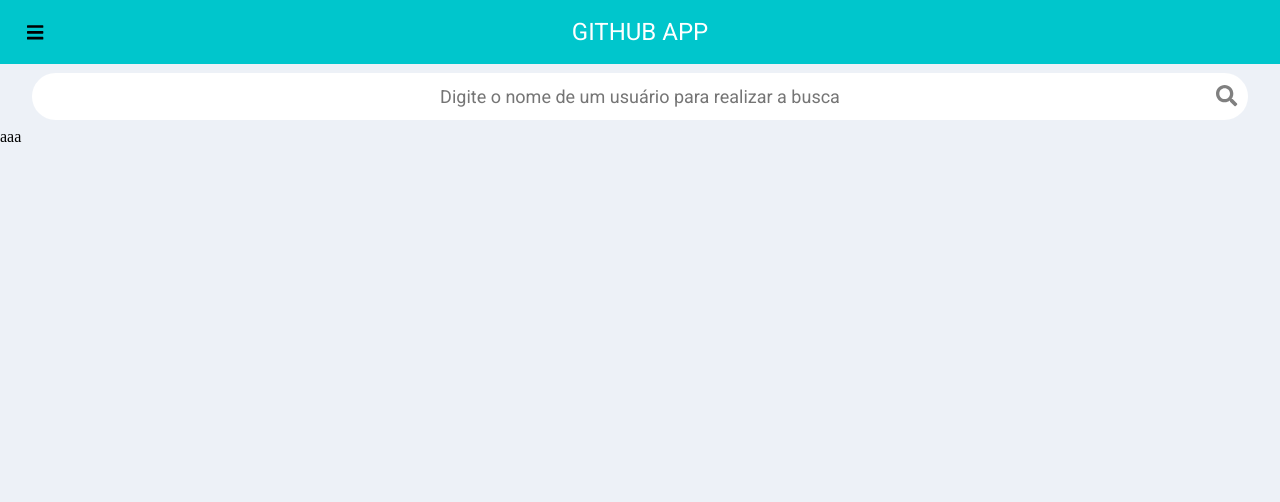
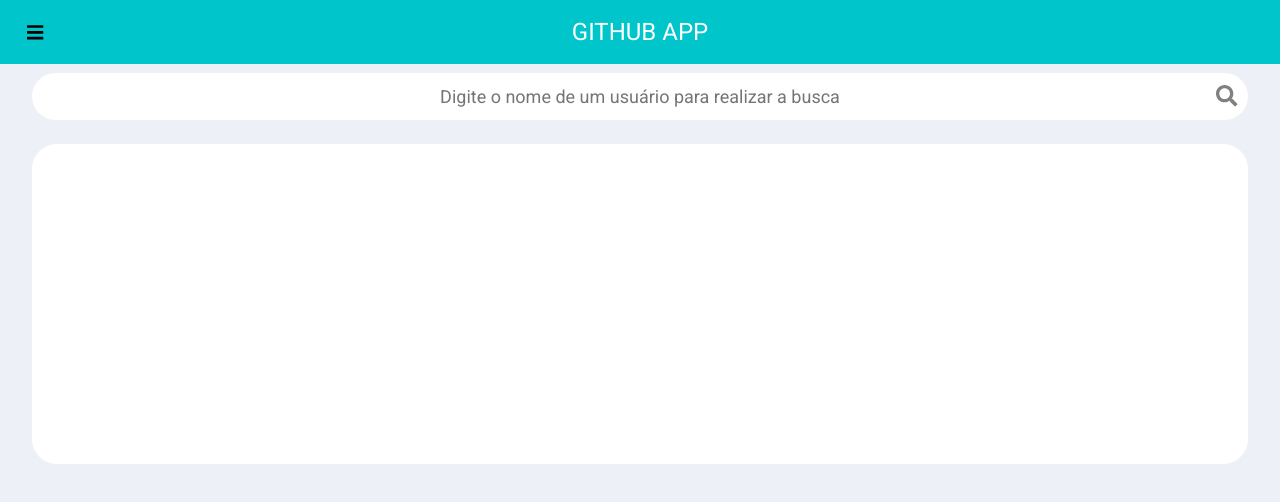
Before and after one commit to DanielLCintra/github-app, a React (Create React App) app: page / in a window 1280 px wide. Shown: the top 502 px of the page. Built offline with nearby package versions, Linux system fonts and the light colour scheme.

Commit message:
Atualizações

```diff
--- a/src/components/Card/index.js
+++ b/src/components/Card/index.js
@@ -1,7 +1,12 @@
 import React from "react";
+import "./styles.scss";
 
 const Card = ({ children }) => {
-  return <div className="card">{children}</div>;
+  return (
+    <div className="card-container">
+      <div className="card">{children}</div>
+    </div>
+  );
 };
 
 export default Card;
--- a/src/components/Card/styles.scss
+++ b/src/components/Card/styles.scss
@@ -1,13 +1,21 @@
 @import '../../assets/styles/';
 
-.card {
-    width: '80%';
+.card-container{
     display: flex;
     justify-content: center;
     align-items: center;
-    height: 10em;
+    height: 20em;
     padding: 0 2em;
     position: relative;
-    background-color: color('neutral','100');
-    border-radius: 51px;
+    margin-top: 1em;
+    .card {
+        width: 100%;
+        height: 100%;
+        display: flex;
+        justify-content: center;
+        align-items: center;
+        position: relative;
+        background-color: color('neutral','100');
+        border-radius: 25px;
+    }
 }
--- a/src/components/Input/styles.scss
+++ b/src/components/Input/styles.scss
@@ -2,7 +2,6 @@
 
 
 .input-container{
-    width: '100%';
     display: flex;
     justify-content: center;
     align-items: center;
@@ -13,7 +12,7 @@
         background-color: color('neutral','100');
         border: none;
         height: 2.5em;
-        border-radius: 51px;
+        border-radius: 25px;
         width: 100%;
         text-align: center;
         @include tipography('subtitle');
--- a/src/pages/Home/index.js
+++ b/src/pages/Home/index.js
@@ -13,7 +13,7 @@
         iconSize="lg"
       />
 
-      <Card>aaa</Card>
+      <Card />
     </>
   );
 };
```
